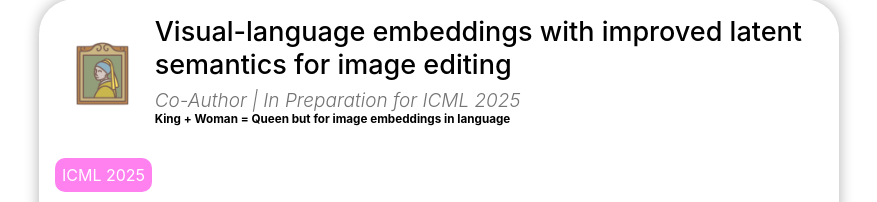
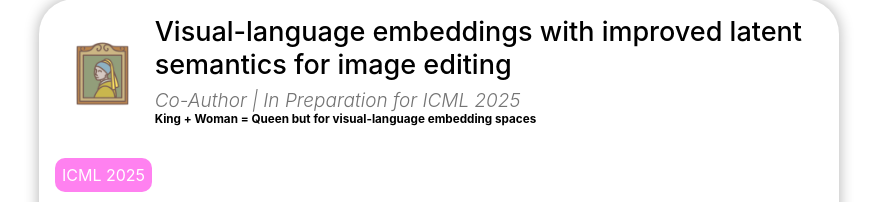
Before and after one commit to ShreyasRaman-01/ShreyasRaman, a React (Create React App) app: page /research in a window 1280 px wide. Shown: the part 3392-3594 px from the top of the page, without its empty margins (201-1078 px from the left). Built offline with nearby package versions, Linux system fonts and the light colour scheme.

Commit message:
new projects Spring 2025 + better research descriptions

```diff
--- a/src/components/Research/ResearchBox.css
+++ b/src/components/Research/ResearchBox.css
@@ -37,9 +37,9 @@
 }
 
 .subtitle {
-  font-weight: 300;
-  font-size: 1.0rem;
-  margin-top: 0.8rem;
+  font-weight: 100;
+  font-size: 1.2rem;
+  margin-top: 1.5rem;
   color: black;
 }
 
--- a/src/components/Research/index.tsx
+++ b/src/components/Research/index.tsx
@@ -475,7 +475,7 @@ const RESEARCH_DETAILS:  Array<ResearchDetails> = [
     alt_name: "Image Editing",
     name: "Visual-language embeddings with improved latent semantics for image editing",
     catchphrase: "Co-Author | In Preparation for ICML 2025",
-    description: "King + Woman = Queen but for image embeddings in language",
+    description: "King + Woman = Queen but for visual-language embedding spaces",
     github_link: "https://github.com/dmayo/image-cap",
     submission_links: [SUBMISSIONS[16]],
     topics_and_libraries: [TOPICS_LIBRARIES[1], TOPICS_LIBRARIES[12], TOPICS_LIBRARIES[13],TOPICS_LIBRARIES[14], TOPICS_LIBRARIES[18], TOPICS_LIBRARIES[31]]
```
